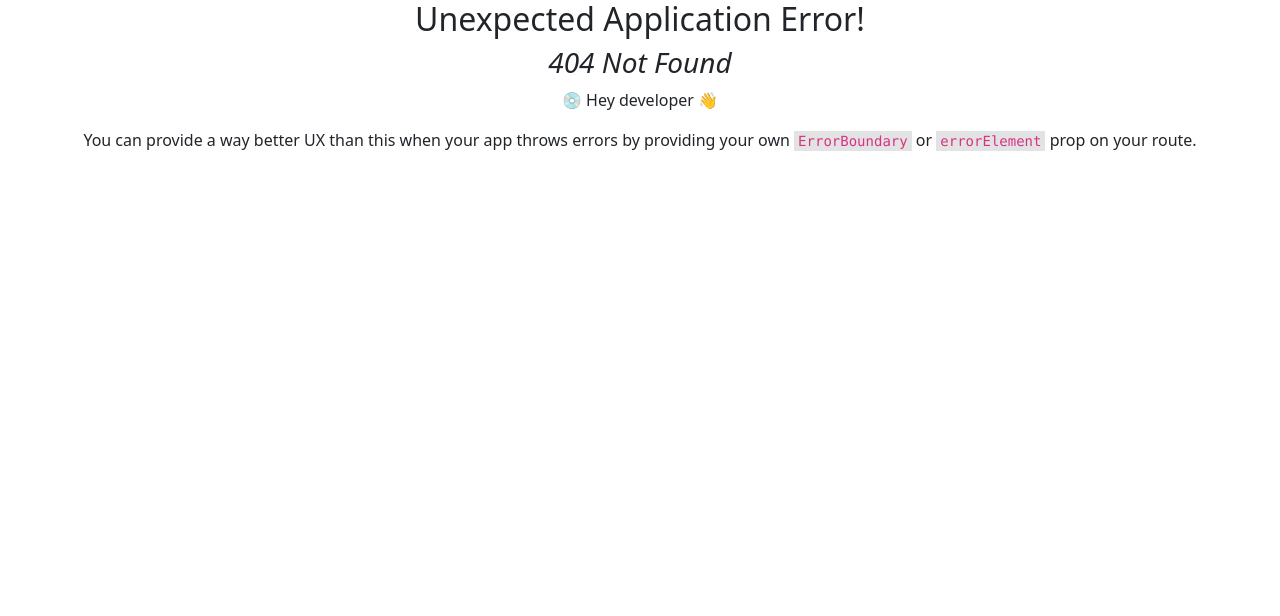
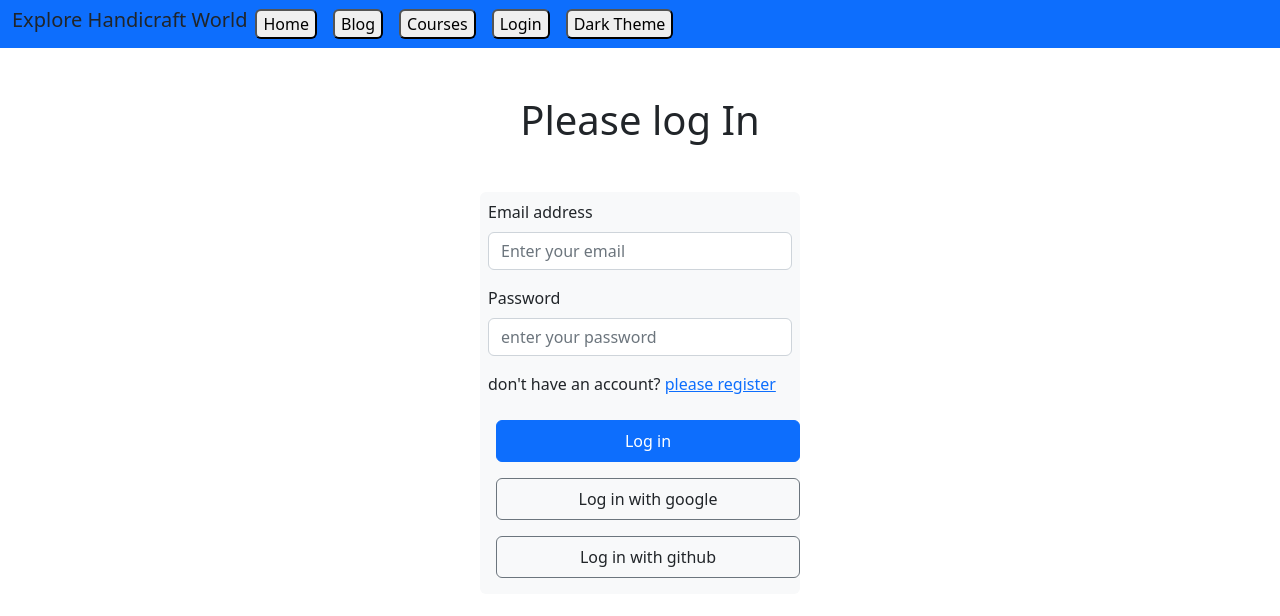
Before and after one commit to sadia-mehjabin/explore-handicraft-client-side, a React (Create React App) app: page /login in a window 1280 px wide. Before the commit this address had no page. Shown: the top 616 px of the page. Built offline with nearby package versions, Linux system fonts and the light colour scheme.

Commit message:
login form design done

```diff
--- a/public/index.html
+++ b/public/index.html
@@ -24,7 +24,7 @@
       work correctly both with client-side routing and a non-root public URL.
       Learn how to configure a non-root public URL by running `npm run build`.
     -->
-    <title>React App</title>
+    <title>Explore Handicraft World</title>
   </head>
   <body>
     <noscript>You need to enable JavaScript to run this app.</noscript>
--- a/src/App.js
+++ b/src/App.js
@@ -6,6 +6,9 @@ import Main from './components/Layouts/Main';
 import Blog from './components/Blog';
 import CoursesMain from './components/Courses/Courses-main';
 import 'bootstrap/dist/css/bootstrap.min.css';
+import Login from './components/Login';
+import Register from './components/Register';
+import PageNotFound from './PageNotFound';
 
 
 function App() {
@@ -24,13 +27,26 @@ function App() {
         },
         {
           path: '/courses',
-          element: <CoursesMain></CoursesMain>
+          element: <CoursesMain></CoursesMain>,
+          loader: () => fetch('http://localhost:5000/courses')
+        },
+        {
+          path: '/login',
+          element: <Login></Login>
+        },
+        {
+          path: '/register',
+          element: <Register></Register>
+        },
+        {
+          path: '*',
+          element: <PageNotFound></PageNotFound>
         },
       ]
     }
   ])
   return (
-    <div className="App">
+    <div>
      <RouterProvider router={router}></RouterProvider>
     </div>
   );
--- /dev/null
+++ b/src/PageNotFound.js
@@ -0,0 +1,11 @@
+import React from 'react';
+
+const PageNotFound = () => {
+    return (
+        <div>
+            <h1>page not found. please try again.</h1>
+        </div>
+    );
+};
+
+export default PageNotFound;
--- a/src/components/Courses/Courses-main.js
+++ b/src/components/Courses/Courses-main.js
@@ -1,9 +1,12 @@
 import React from 'react';
+import { useLoaderData } from 'react-router-dom';
 
 const CoursesMain = () => {
+    const data = useLoaderData();
     return (
         <div>
-            <h2>courses main  page</h2>
+            <h2>courses main  page{data.length}</h2>
+            {data.map(d => <h1>{d.img}</h1>)}
         </div>
     );
 };
--- a/src/components/Layouts/Headers.js
+++ b/src/components/Layouts/Headers.js
@@ -9,29 +9,31 @@ const Headers = () => {
         <div>
             <nav class="navbar navbar-expand-lg bg-primary">
             <div class="container-fluid">
-                <h3>Explore Handicraft World</h3>
+                <h5>Explore Handicraft World</h5>
                 <button class="navbar-toggler" type="button" data-bs-toggle="collapse" data-bs-target="#navbarNavDropdown" aria-controls="navbarNavDropdown" aria-expanded="false" aria-label="Toggle navigation">
                 <span class="navbar-toggler-icon"></span>
                 </button>
                 <div class="collapse navbar-collapse" id="navbarNavDropdown">
                 <ul class="navbar-nav">
                     <li class="nav-item">
-                    <Link to={'/'}><button className='mx-2'>Home</button></Link>
+                    <Link to={'/'}><button className='mx-2 rounded'>Home</button></Link>
                     </li>
                     <li class="nav-item">
-                    <Link to={'/blog'}><button>Blog</button></Link>
+                    <Link to={'/blog'}><button className='mx-2 rounded'>Blog</button></Link>
                     </li>
                     <li class="nav-item">
-                    <Link to={'/Courses'}><button>Courses</button></Link>
+                    <Link to={'/Courses'}><button className='mx-2 rounded'>Courses</button></Link>
+                    </li>
+                    <li class="nav-item">
+                    <Link to={'/login'}><button className='mx-2 rounded'>Login</button></Link>
+                    </li>
+                    <li class="nav-item">
+                    <button className='mx-2 rounded'>Dark Theme</button>
                     </li>
                 </ul>
                 </div>
             </div>
             </nav>
-            {/* <Link to={'/'}>Home</Link>
-            <Link to={'/blog'}>Blog</Link>
-            <Link to={'/Courses'}>Courses</Link> */}
-
         </div>
     );
 };
--- /dev/null
+++ b/src/components/Login.js
@@ -0,0 +1,30 @@
+import React from 'react';
+import Form from 'react-bootstrap/Form';
+import { Link } from 'react-router-dom';
+
+const Login = () => {
+    return (
+        <div className='' >
+            <h1 className='text-center m-5'>Please log In</h1>
+           <div className='d-flex justify-content-center border-primary'>
+           <Form className='w-25 bg-light  rounded p-2'>
+            <Form.Group className="mb-3" controlId="exampleForm.ControlInput1">
+                <Form.Label>Email address</Form.Label>
+                <Form.Control type="email" placeholder="Enter your email" />
+            </Form.Group>
+            <Form.Group className="mb-3" controlId="exampleForm.ControlInput1">
+                <Form.Label>Password</Form.Label>
+                <Form.Control type="password" placeholder="enter your password" />
+            </Form.Group>
+            <p>don't have an account? <Link to={'/register'}>please register</Link></p>
+            <button className='btn btn-primary w-100 p-2 m-2 rounded'>Log in</button>
+            <button className='btn w-100 p-2 m-2 border-secondary rounded'>Log in with google</button>
+            <button className='btn w-100 p-2 m-2 border-secondary rounded'>Log in with github</button>
+            </Form>
+
+           </div>
+        </div>
+    );
+};
+
+export default Login;
--- /dev/null
+++ b/src/components/Register.js
@@ -0,0 +1,37 @@
+import React from 'react';
+import { Form } from 'react-router-dom';
+
+const Register = () => {
+    return (
+        <div>
+            <h1>Please register</h1>
+            <div className='d-flex justify-content-center border-primary'>
+           <Form className='w-25 bg-light  rounded p-3'>
+            <Form.Group className="mb-3" controlId="exampleForm.ControlInput1">
+                <Form.Label>Your full name</Form.Label>
+                <Form.Control type="name" placeholder="Enter your full name" />
+            </Form.Group>
+            <Form.Group className="mb-3" controlId="exampleForm.ControlInput1">
+                <Form.Label>photo url</Form.Label>
+                <Form.Control type="photo" placeholder="Enter your photo URL" />
+            </Form.Group>
+            <Form.Group className="mb-3" controlId="exampleForm.ControlInput1">
+                <Form.Label>Email address</Form.Label>
+                <Form.Control type="email" placeholder="Enter your email" />
+            </Form.Group>
+            <Form.Group className="mb-3" controlId="exampleForm.ControlInput1">
+                <Form.Label>Password</Form.Label>
+                <Form.Control type="password" placeholder="enter your password" />
+            </Form.Group>
+            <p>don't have an account? <Link to={'/register'}>please register</Link></p>
+            <button className='btn btn-primary w-100 p-2 m-2 rounded'>Log in</button>
+            <button className='btn w-100 p-2 m-2 border-secondary rounded'>Log in with google</button>
+            <button className='btn w-100 p-2 m-2 border-secondary rounded'>Log in with github</button>
+            </Form>
+
+           </div>
+        </div>
+    );
+};
+
+export default Register;
```
